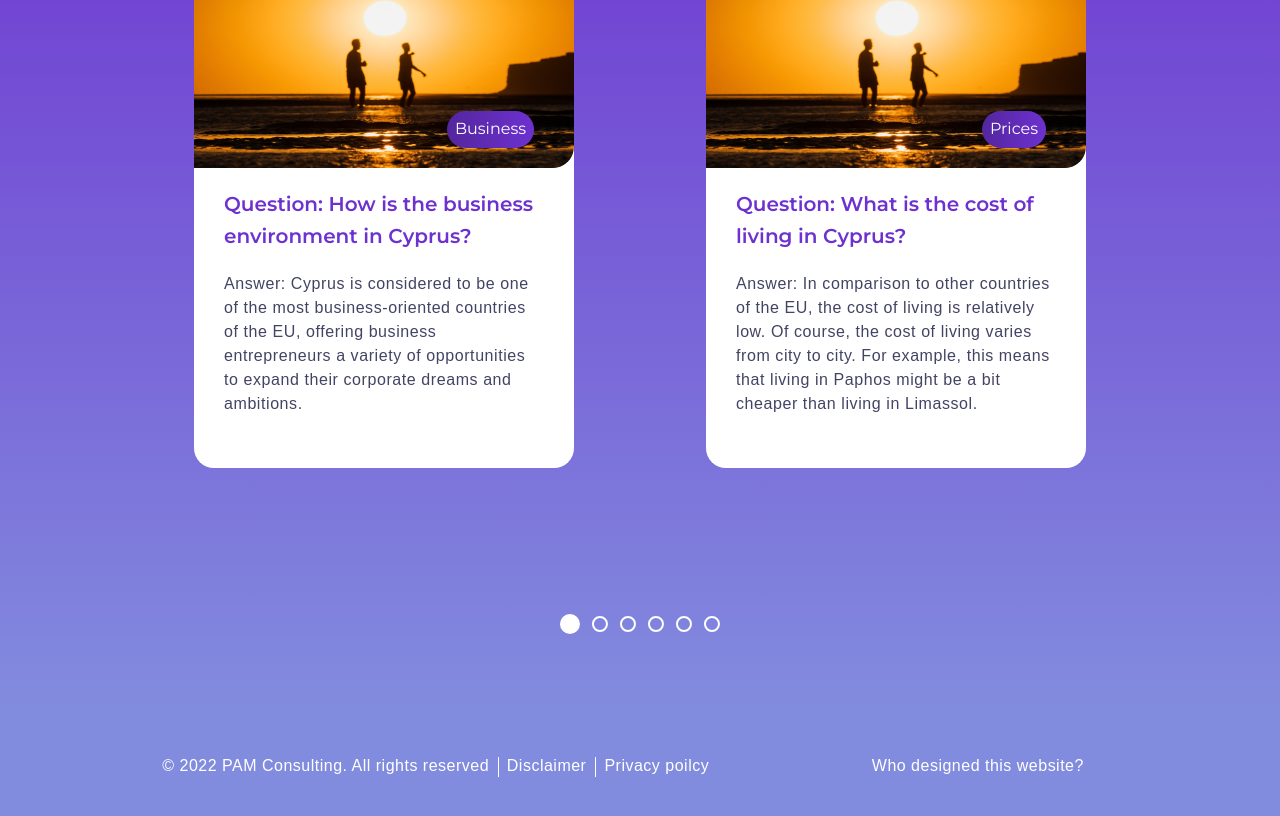
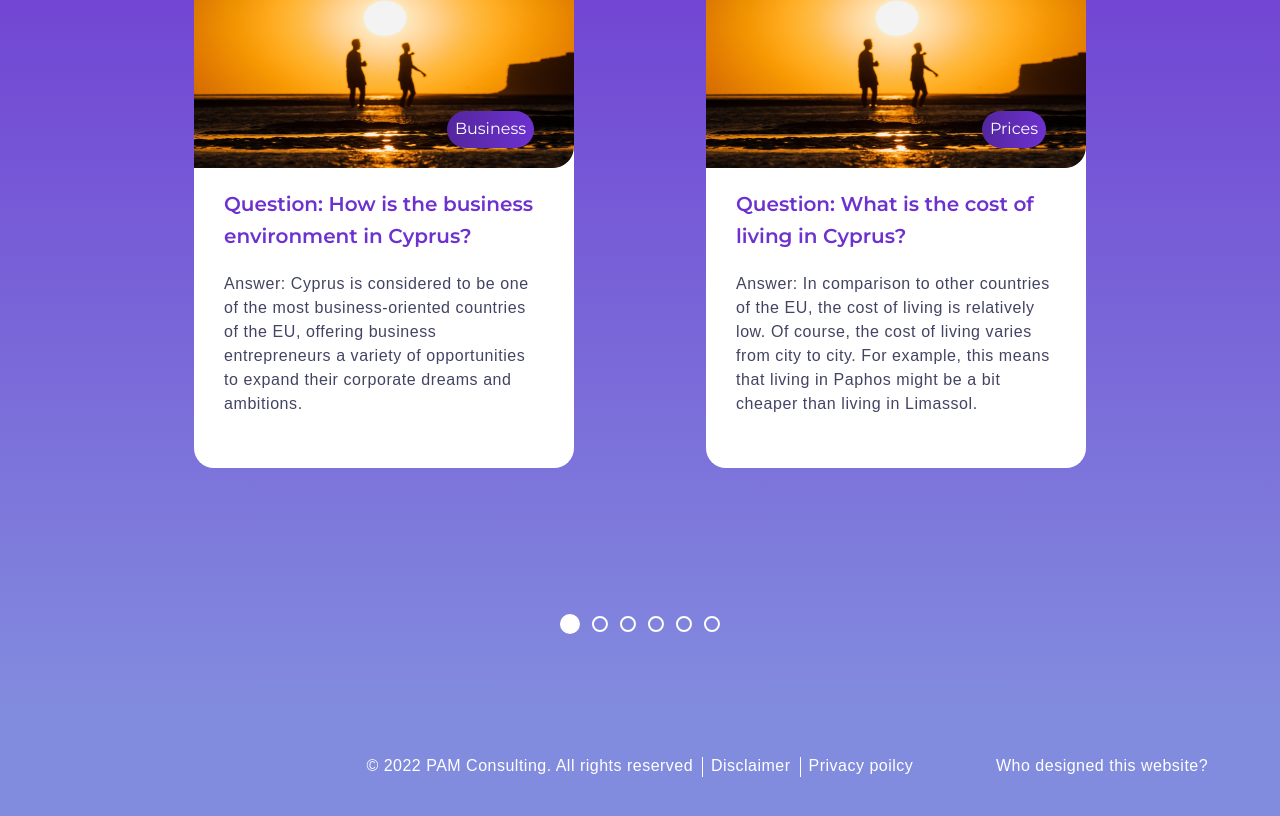
Before and after one commit to SneaksonZ/vue-pam-consulting, a Vue app: page / in a window 1280 px wide. Shown: the part 7584-8400 px from the top of the page. Built offline with nearby package versions, Linux system fonts and the light colour scheme; a web font is replaced by a local one.

Commit message:
added adaptive for footer block

```diff
--- a/public/style.css
+++ b/public/style.css
@@ -1646,7 +1646,7 @@
 }
 
 .footer-body {
-  padding: 2.857em 0;
+  padding: 2.857em 5%;
 }
 
 .footer-info {
@@ -1655,21 +1655,31 @@
   display: flex;
   -ms-flex-wrap: wrap;
       flex-wrap: wrap;
+  -webkit-box-pack: end;
+      -ms-flex-pack: end;
+          justify-content: flex-end;
 }
 .footer-info__design {
-  margin-left: 12%;
+  width: 15.714em;
 }
 .footer-info__content {
   display: -webkit-box;
   display: -ms-flexbox;
   display: flex;
+  -webkit-box-pack: center;
+      -ms-flex-pack: center;
+          justify-content: center;
+  -webkit-box-flex: 1;
+      -ms-flex-positive: 1;
+          flex-grow: 1;
   -ms-flex-wrap: nowrap;
       flex-wrap: nowrap;
-  margin-left: 12%;
+  margin-left: 15.714em;
 }
 
 .footer-info-rights {
   padding: 0 0.625em;
+  white-space: nowrap;
 }
 .footer-info-rights__text {
   font-family: "Avenir Next", sans-serif;
@@ -1719,3 +1729,59 @@
 .footer-info-design__link:hover {
   text-decoration: underline;
 }
+
+@media (max-width: 1199px) {
+  .footer-info__content {
+    -webkit-box-pack: start;
+        -ms-flex-pack: start;
+            justify-content: flex-start;
+    margin-left: 10%;
+  }
+}
+@media (max-width: 999px) {
+  .footer-info {
+    -webkit-box-align: center;
+        -ms-flex-align: center;
+            align-items: center;
+    -webkit-box-pack: center;
+        -ms-flex-pack: center;
+            justify-content: center;
+  }
+  .footer-info__content {
+    width: 100%;
+    -ms-flex-wrap: wrap;
+        flex-wrap: wrap;
+    -webkit-box-pack: center;
+        -ms-flex-pack: center;
+            justify-content: center;
+    margin-left: 0;
+  }
+  .footer-info-nav {
+    width: 100%;
+    -webkit-box-pack: center;
+        -ms-flex-pack: center;
+            justify-content: center;
+  }
+  .footer-info-nav__link:first-child:before {
+    display: none;
+  }
+  .footer-body {
+    padding: 2.857em 12%;
+  }
+  .footer-info-rights {
+    font-weight: 500;
+  }
+}
+@media (max-width: 767px) {
+  .footer-info-nav {
+    -ms-flex-wrap: wrap;
+        flex-wrap: wrap;
+  }
+  .footer-info-nav__link {
+    text-align: center;
+    width: 100%;
+  }
+  .footer-info-nav__link:before {
+    display: none;
+  }
+}
--- a/src/components/footer/footer.scss
+++ b/src/components/footer/footer.scss
@@ -1,32 +1,37 @@
+$designBlockWidth: 220;
+
 .footer {
     background: rgba(130, 140, 222, 1);
 
 }
 
 .footer-body {
-    padding: em(40) 0;
-
+    padding: em(40) 5%;
 }
 
 .footer-info {
     display: flex;
     flex-wrap: wrap;
+    justify-content: flex-end;
 
     &__design {
-        margin-left: 12%;
+        width: em($designBlockWidth);
+        // margin-left: 15%;
     }
 
     &__content {
         display: flex;
+        justify-content: center;
+        flex-grow: 1;
         flex-wrap: nowrap;
 
-        margin-left: 12%;
+        margin-left: em($designBlockWidth);
     }
 }
 
 .footer-info-rights {
     padding: 0 em(10, 16);
-
+    white-space: nowrap;
     &__text {
         font-family: 'Avenir Next', sans-serif;
         font-size: em(16);
@@ -76,3 +81,58 @@
         }
     }
 }
+
+@media (max-width: 1199px) {
+    .footer-info {
+        &__content {
+            justify-content: flex-start;
+            margin-left: 10%;
+        }
+    }
+}
+
+
+@media (max-width: 999px) {
+    .footer-info {
+        align-items: center;
+        justify-content: center;
+        &__content {
+            width: 100%;
+            flex-wrap: wrap;
+            justify-content: center;
+            margin-left: 0;
+        }
+    }
+    .footer-info-nav {
+        width: 100%;
+        justify-content: center;
+        &__link {
+            &:first-child:before {
+                display: none;
+            }
+        }
+    }
+    .footer-body {
+        padding: em(40) 12%;
+    }
+    .footer-info-rights {
+        font-weight: 500;
+    }
+
+}
+
+@media (max-width: 767px) {
+    .footer-info-nav {
+        flex-wrap: wrap;
+    }
+
+    .footer-info-nav {
+        &__link {
+            text-align: center;
+            width: 100%;
+            &:before {
+                display: none;
+            }
+        }
+    }
+}
```
